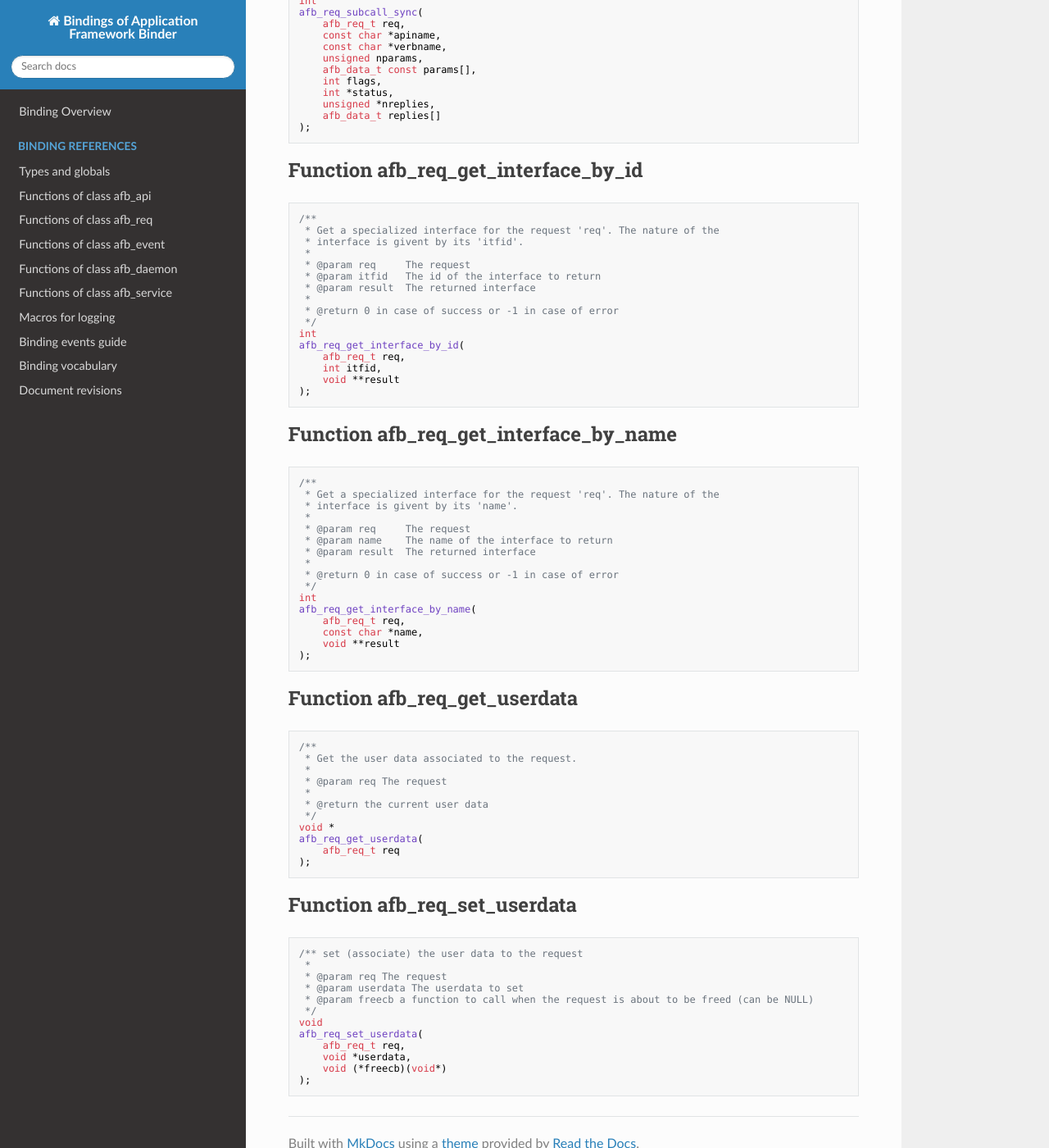
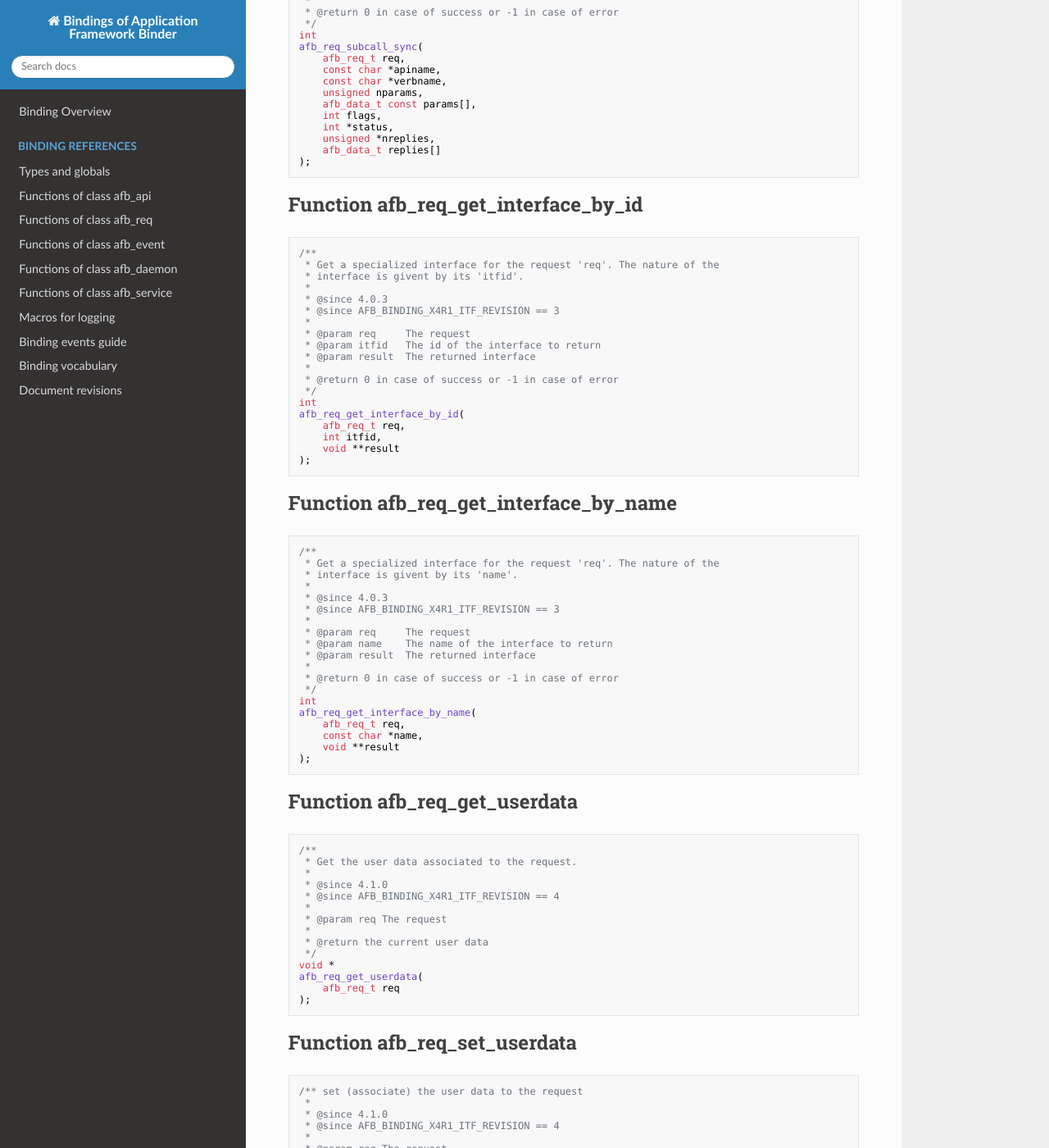
Before and after one commit to redpesk-core/afb-binding, an MkDocs documentation site: the page built from docs/reference-v4/func-afb-req.md, in a window 1280 px wide and 1400 px high, scrolled down 9923 px. Shown: the whole window at 82% size. Built offline with MkDocs 1.6.1, drawn with Linux system fonts in a browser that asks for light colours; nearby versions of some CDN libraries; old or Windows-style settings are respelled for this version of MkDocs; some of the changed text lies outside the part shown.

Commit message:
Document availability versions of API
Add to the documentation the version where feature were made available
and what versions of AFB_BINDING_X4R1_ITF_REVISION is to be used.

````diff
--- a/docs/reference-v4/func-afb-req.md
+++ b/docs/reference-v4/func-afb-req.md
@@ -515,6 +515,9 @@ afb_req_parameters(
  * Previous value of the parameter is automatically unreferenced.
  * If you want keep it, you have to first reference it using afb_data_addref.
  *
+ * @since 4.0.2
+ * @since AFB_BINDING_X4R1_ITF_REVISION == 2
+ *
  * @param req      the request
  * @param index    index of the parameter to convert
  * @param type     target type of the conversion
@@ -666,6 +669,9 @@ afb_req_subcall_sync(
  * Get a specialized interface for the request 'req'. The nature of the
  * interface is givent by its 'itfid'.
  *
+ * @since 4.0.3
+ * @since AFB_BINDING_X4R1_ITF_REVISION == 3
+ *
  * @param req     The request
  * @param itfid   The id of the interface to return
  * @param result  The returned interface
@@ -687,6 +693,9 @@ afb_req_get_interface_by_id(
  * Get a specialized interface for the request 'req'. The nature of the
  * interface is givent by its 'name'.
  *
+ * @since 4.0.3
+ * @since AFB_BINDING_X4R1_ITF_REVISION == 3
+ *
  * @param req     The request
  * @param name    The name of the interface to return
  * @param result  The returned interface
@@ -707,6 +716,9 @@ afb_req_get_interface_by_name(
 /**
  * Get the user data associated to the request.
  *
+ * @since 4.1.0
+ * @since AFB_BINDING_X4R1_ITF_REVISION == 4
+ *
  * @param req The request
  *
  * @return the current user data
@@ -722,6 +734,9 @@ afb_req_get_userdata(
 ```c
 /** set (associate) the user data to the request
  *
+ * @since 4.1.0
+ * @since AFB_BINDING_X4R1_ITF_REVISION == 4
+ *
  * @param req The request
  * @param userdata The userdata to set
  * @param freecb a function to call when the request is about to be freed (can be NULL)
````
Also changed, not shown: docs/reference-v4/func-afb-api.md (+3 -0 lines), docs/reference-v4/func-afb-misc.md (+15 -12 lines), docs/reference-v4/func-afb-timer.md (+3 -0 lines), 1 other file.
